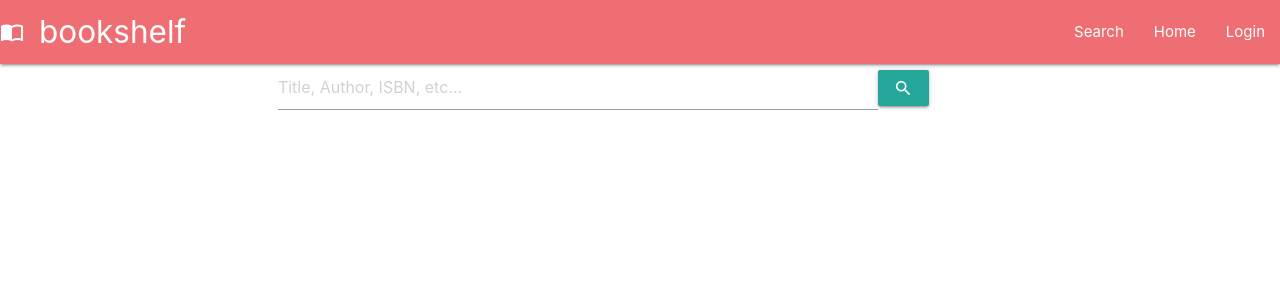
After one commit to thewordisbird/bookshelf, a Flask app: page /books/search in a window 1280 px wide. The commit adds this page. Shown: the top 300 px of the page. Run offline with Flask 2, Linux system fonts and the light colour scheme; some libraries are stand-ins or nearby versions.

```diff
--- a/bookshelf/auth/routes.py
+++ b/bookshelf/auth/routes.py
@@ -75,6 +75,7 @@
                 auth_user.add_to_db()
             # Create Flask User session to store uid for user information lookup
             session['_user'] = auth_user.to_dict()
+            print(session['_user'])
             # Create response to client
             #next = request.args.get('next') or url_for('auth.index')
             #print(f'Next: {next}')
--- a/bookshelf/main/routes.py
+++ b/bookshelf/main/routes.py
@@ -19,23 +19,24 @@
 def index():
     return ('<p>You are at the index</p>')
 
+# /user routes
 @bp.route('/profile/<user_id>', methods=['GET'])
 @login_required
 def profile(user_id):
     session_cookie = request.cookies.get('firebase')
-    user = get_user(session['_user_id'])
+    user = session['_user']
 
-    #reading = get_books(user['id'], 'currently_reading')
+    #reading = get_books(user['id'], 'currently_reading')``
     #read = get_books(user['id'], 'read')
     return render_template('profile.html', user=user)
 
-@bp.route('/search', methods=['GET'])
-@login_required
+# /books routes
+@bp.route('/books/search', methods=['GET'])
 def search():
     form = SearchForm()
     return render_template('search.html', title='Find A Book', form=form)
 
-@bp.route('/book/<book_id>', methods=['GET'])
+@bp.route('/books/<book_id>', methods=['GET'])
 def book_details(book_id):
     book = get_book(book_id)
     reading = get_reading_doc(session['_user_id'], book_id)
@@ -44,7 +45,7 @@
     #print(unescape(book['volumeInfo']['description']))
     return render_template('book_details.html', book=book, reading=reading, read=read, reviews=reviews)
 
-@bp.route('/review/new/<book_id>', methods=['GET', 'POST'])
+@bp.route('/books/review/new/<book_id>', methods=['GET', 'POST'])
 def new_review(book_id):
     form = ReviewForm()
     print(form.data)
@@ -70,6 +71,7 @@
     #print(form.data)
     return render_template('review_form.html', form=form, book=book, rating=rating)
 
+# REST Requests
 @bp.route('/reading', methods=['POST'])
 def reading():
     book_id = request.form.get('bookId')
@@ -82,7 +84,3 @@
     else:
         resp = jsonify({'status': 'success', 'startDate': book['start_date'].strftime('%m/%d/%y')})
     return resp
-
-@bp.route('/test')
-def test():
-    return ("<p>This is a test</p>")
--- a/bookshelf/templates/base.html
+++ b/bookshelf/templates/base.html
@@ -15,11 +15,19 @@
             <title>{% block title %}{% endblock %}</title>
         </head>
         <body>
+
             {% block content %}{% endblock %}
             <!--JavaScript at end of body for optimized loading-->
             <!-- Compiled and minified JavaScript -->
+            <script src="https://ajax.googleapis.com/ajax/libs/jquery/3.4.1/jquery.min.js"></script>
             <script src="https://cdnjs.cloudflare.com/ajax/libs/materialize/1.0.0/js/materialize.min.js"></script>
-            <script src="https://ajax.googleapis.com/ajax/libs/jquery/3.4.1/jquery.min.js"></script>
+
+            <script>
+
+                $( document ).ready(function() {
+                    $(".dropdown-trigger").dropdown();
+                });
+            </script>
             {% block body_scripts %}{% endblock %}
             {% block mobile %}{% endblock %}
         </body>
--- /dev/null
+++ b/bookshelf/templates/navbar.html
@@ -0,0 +1,21 @@
+{% if session['_user'] %}
+<ul id="dropdown1" class="dropdown-content">
+    <li><a href="{{ url_for('books.profile', user_id=session['_user']['uid']) }}">Profile</a></li>
+    <li><a href="{{ url_for('auth.logout') }}">Logout</a></li>
+</ul>
+{% endif %}
+<nav>
+    <div class="nav-wrapper">
+      <a href="{{ url_for('books.index') }}" class="brand-logo"> <i class="material-icons">import_contacts</i>bookshelf</a>
+
+      <ul id="nav-mobile" class="right hide-on-med-and-down">
+        <li><a href="{{ url_for('books.search') }}">Search</a></li>
+        <li><a href="{{ url_for('books.index') }}">Home</a></li>
+        {% if session['_user'] %}
+        <li><a class="dropdown-trigger" href="#!" data-target="dropdown1">{{ session['_user']['display_name'] }}<i class="material-icons right">arrow_drop_down</i></a></li>
+        {% else %}
+        <li><a href="{{ url_for('auth.login') }}">Login</a></li>
+        {% endif %}
+      </ul>
+    </div>
+  </nav>
--- a/bookshelf/templates/search.html
+++ b/bookshelf/templates/search.html
@@ -21,7 +21,9 @@
 {% block title %}{{title}}{% endblock %}
 
 {% block content %}
+{% include 'navbar.html' %}
 <div class="container">
+
     <div class="row">
         <div class="col s10 offset-s1 input-group">
             <div class="input-field">
```
